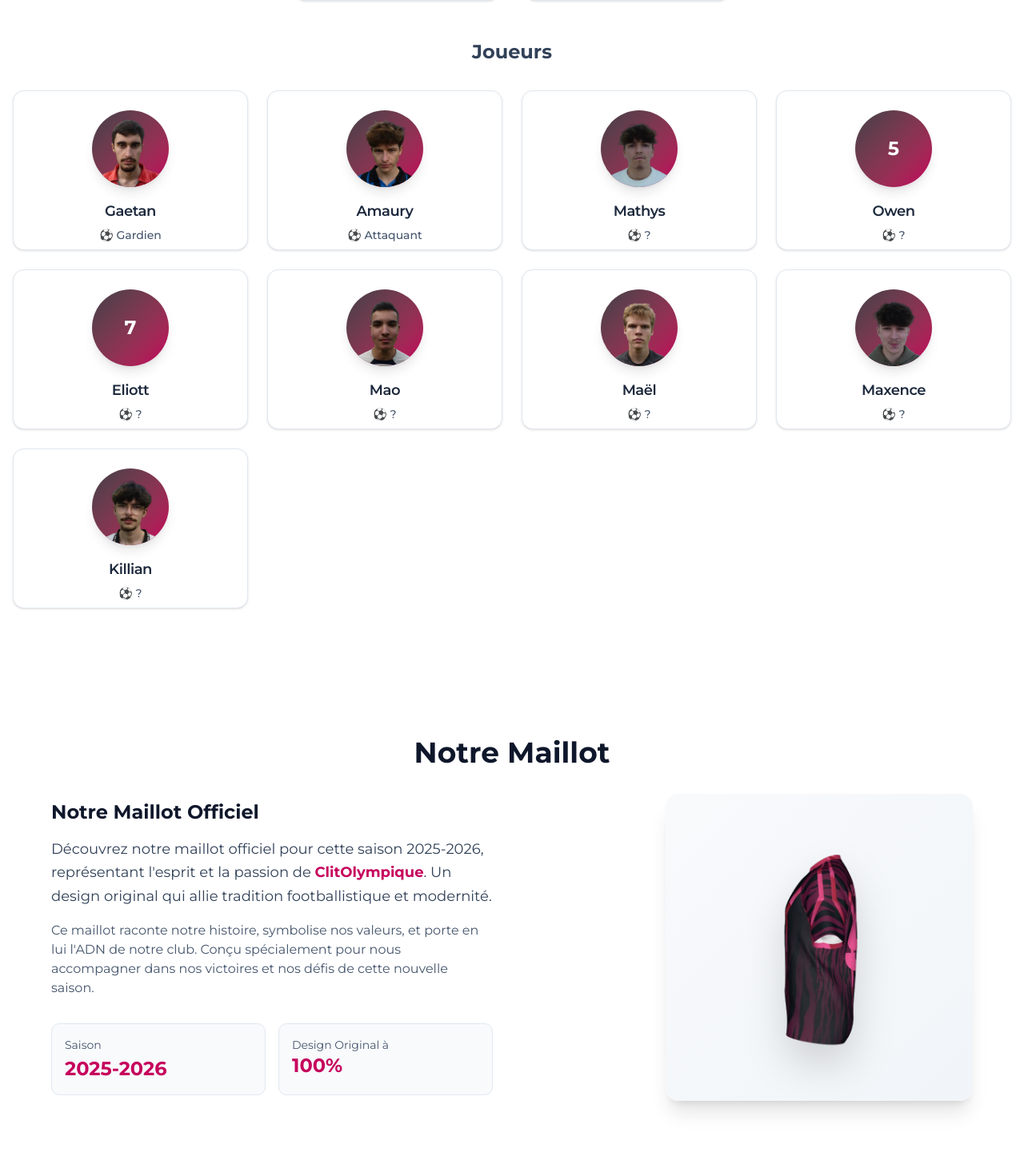
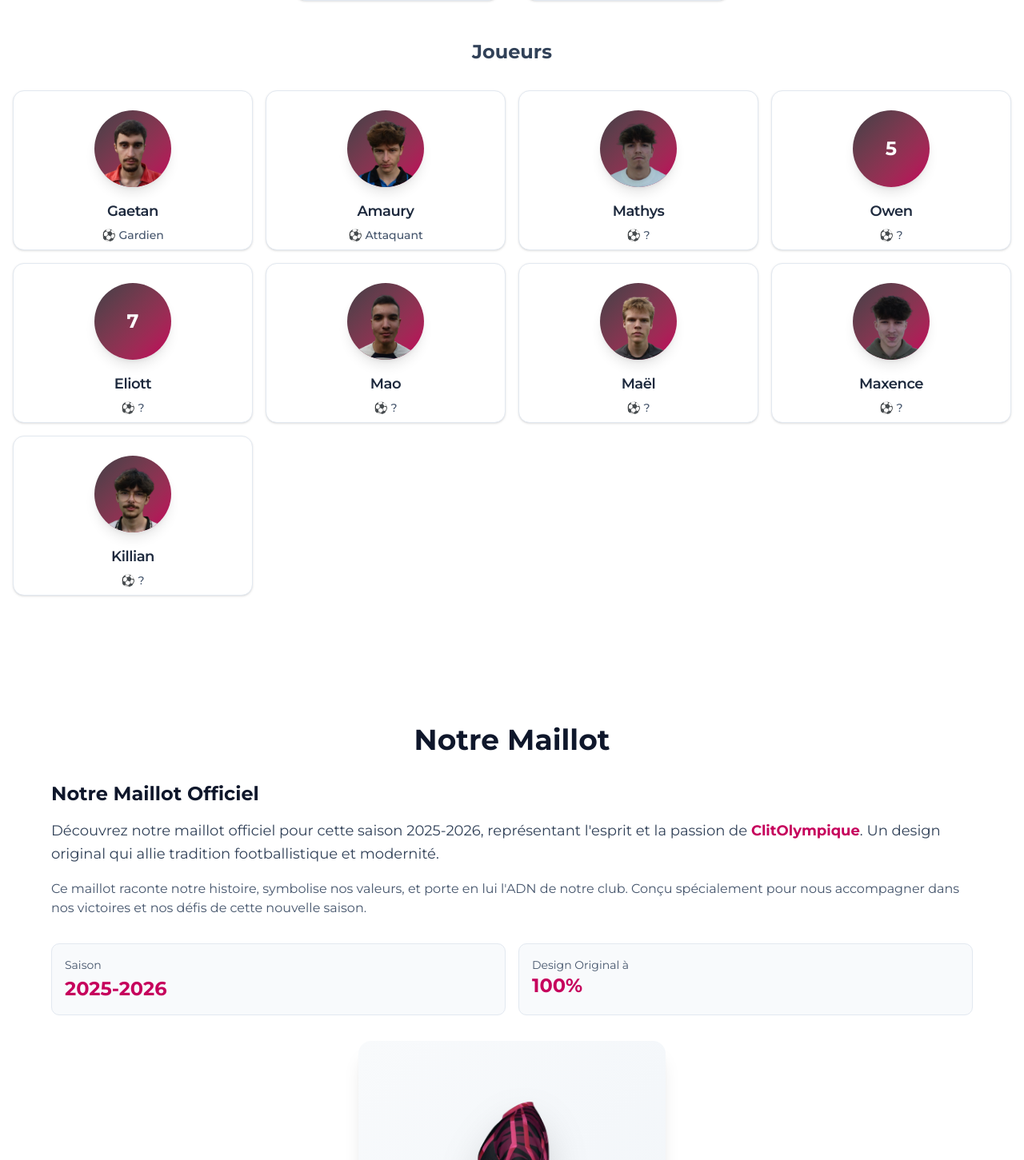
Before and after one commit to Ithan25/clitolympique, a React (Vite) app: page / in a window 1280 px wide. Shown: the part 1759-3210 px from the top of the page at 80% size. Built offline with nearby package versions, Linux system fonts and the light colour scheme.

Commit message:
Adjust grid layout for player cards and modify section layout for better responsiveness

```diff
--- a/src/App.jsx
+++ b/src/App.jsx
@@ -1107,7 +1107,7 @@ function App() {
             <h3 className="text-2xl font-bold text-center text-slate-700 mb-8">
               Joueurs
             </h3>
-            <div className="grid grid-cols-1 sm:grid-cols-2 lg:grid-cols-3 xl:grid-cols-4 gap-6">
+            <div className="grid grid-cols-2 sm:grid-cols-2 lg:grid-cols-3 xl:grid-cols-4 gap-4">
               {players.map((player, index) => (
                 <PlayerCard
                   key={index}
@@ -1127,14 +1127,14 @@ function App() {
         <div className="container mx-auto px-4">
           <SectionTitle className="text-slate-900">Notre Maillot</SectionTitle>
 
-          <div className="grid lg:grid-cols-2 gap-12 items-center max-w-6xl mx-auto">
+          <div className="flex flex-col items-center max-w-6xl mx-auto">
             {/* Description à gauche */}
             <motion.div
               initial={{ opacity: 0, x: -50 }}
               whileInView={{ opacity: 1, x: 0 }}
               transition={{ duration: 0.8 }}
               viewport={{ once: true }}
-              className="space-y-6"
+              className="space-y-6 mb-8"
             >
               <div className="space-y-4">
                 <h3 className="text-2xl font-bold text-slate-900">
```
